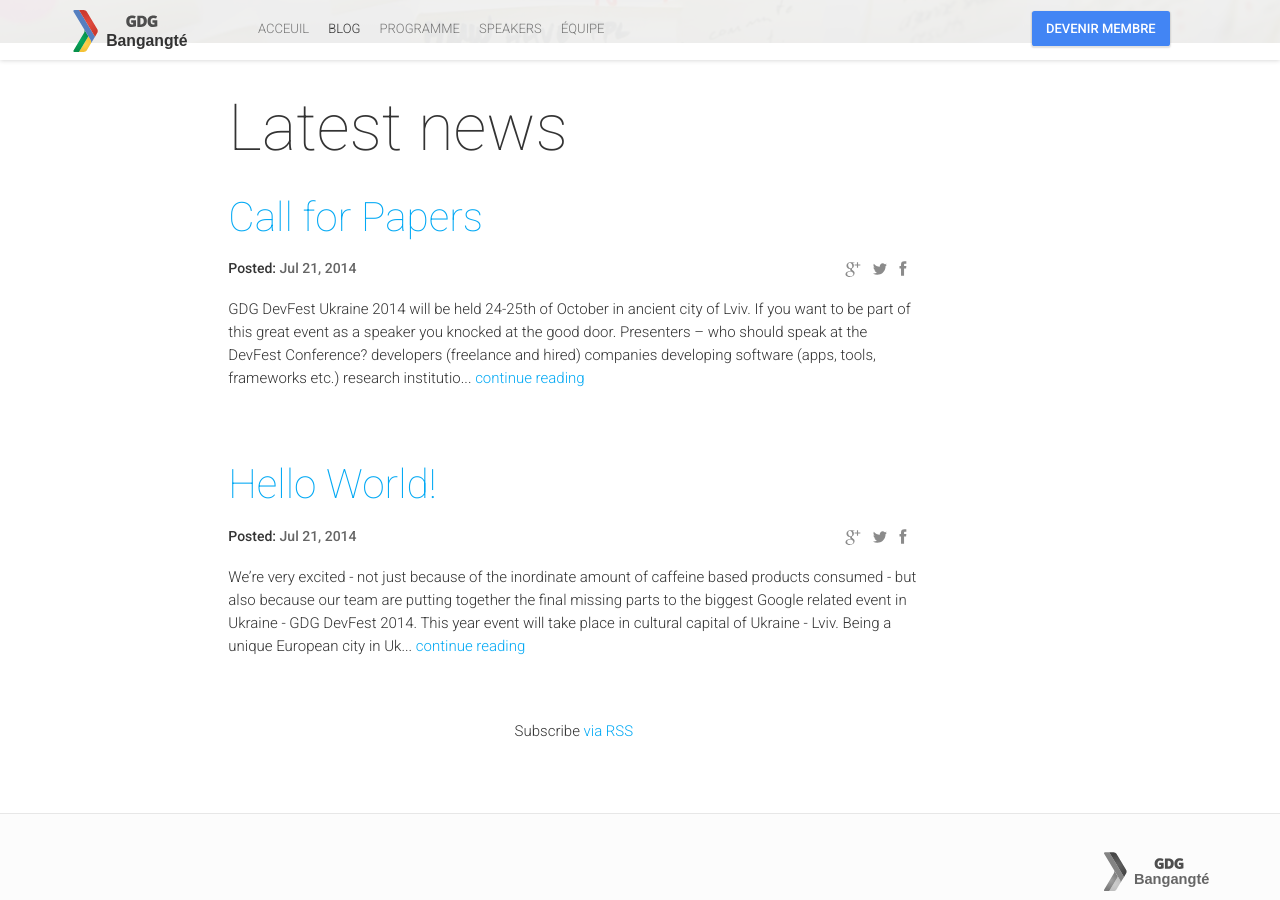
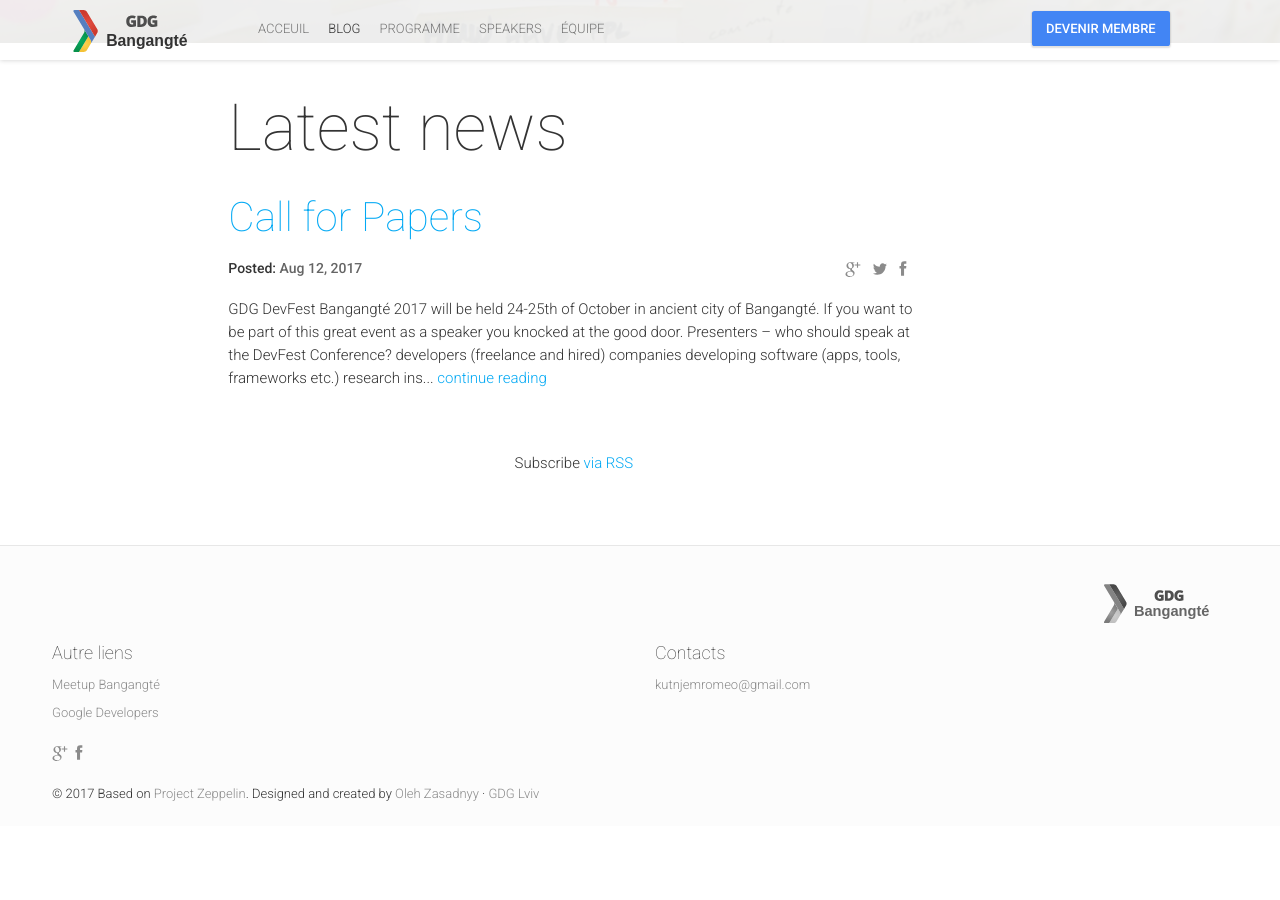
Before and after one commit to allgdg/gdgbangangte, a Jekyll site: the page built from blog.html, in a window 1280 px wide and 900 px high, scrolled down 364 px. Built offline with Jekyll 4.4.1, drawn with Linux system fonts in a browser that asks for light colours; nearby versions of some CDN libraries; comment, search, counter and statistics services are not loaded; after the commit the page ends 1190 px from its top, so only the background shows below that.

```diff
--- a/_config.yml
+++ b/_config.yml
@@ -192,7 +192,7 @@
 # Blog
 blogTitle: "Latest news"
 blogCommentsEnabled: true
-discusShortName: "devfestua"
+discusShortName: "gdg-bangante"
 
 # Speakers List Block
 showSessions: true
--- a/_posts/2014-07-21-call-for-papers.markdown
+++ b/_posts/2014-07-21-call-for-papers.markdown
@@ -1,10 +1,10 @@
 ---
 layout: post
 title:  "Call for Papers"
-date:   2014-07-21 09:00:00
+date:   2017-08-12 09:00:00
 isStaticPost: false
 ---
-GDG DevFest Ukraine 2014 will be held 24-25th of October in ancient city of Lviv. If you want to be part of this great event as a speaker you knocked at the good door.
+GDG DevFest Bangangté 2017 will be held 24-25th of October in ancient city of Bangangté. If you want to be part of this great event as a speaker you knocked at the good door.
 
 #### Presenters – who should speak at the DevFest Conference?
 
@@ -20,7 +20,7 @@
 
 ##### Android
 
-__Google I/O 2014__
+__Google I/O 2017__
 
 * Material Design
 * Migration to ART
@@ -56,12 +56,12 @@
 * Go (as a language for a Cloud Ready Apps)
 
 
-#### Please submit your proposals [here](http://bit.ly/dfua-c4p).
-__Deadline__ is September 1, 2014
+#### Please submit your proposals []().
+__Deadline__ is September 29, 2017
 
 __Please note:__ There is no guarantee that a submission will be put onto the conference agenda!<br/>
 
 The program committee picks the most interesting talk proposals and informs the selected submitters until September 15, 2014.<br/>
 
 #### Any questions?
-Email organizers at [devfest@gdg.org.ua](mailto:devfest@gdg.org.ua)
+Email organizers at [kutnjemromeo@gmail.com](mailto:kutnjemromeo@gmail.com)
--- a/_posts/2014-07-21-hello-world.markdown
+++ /dev/null
@@ -1,30 +0,0 @@
----
-layout: post
-title:  "Hello World!"
-date:   2014-07-21 08:00:00
-isStaticPost: false
----
-
-We're very excited - not just because of the inordinate amount of caffeine based products consumed -
-but also because our team are putting together
-the final missing parts to the biggest Google related event in Ukraine - [GDG DevFest 2014](http://devfest.gdg.org.ua/).
-
-This year event will take place in cultural capital of Ukraine - Lviv. Being a unique European city in Ukraine, Lviv is among top 10 cities of the world to visit in 2014 according to the travel group “The Rough Guide” and is among top 10 cities for spending weekends in Europe according to Lonely Planet. So take your time to spend weeked in last hidden gem in the Europe in company of experts and technical geeks.
-
-So should you also be excited? Well yes... and here's why!
-
-* **Attendance**: we're expecting over 350 attendees
-* **Topic**: more than 48 hours of pure Google technologies
-* **Date**: 24-25 of October, expect hackathon and workshops on a first day and conference on the second
-* **Venue**: Kinopalace Cinema - for a first time we'll make technical event in real cinema directly in the heart of the ancient city of Lviv
-* **Speakers**: we're in the process of finalising the list of speakers
-
-but we've already secured a first batch of experts:
-
-* **Dawid Ostrowski** - Developer Relation from Google, who excited about cloud technologies<br>
-* **Mateusz Herych** - Android GDE and GDG organizer from Krakow<br>
-* **Dmytro Danylyk** - developer, blogger, speaker, author of open source 1000+ star libraries <br>
-* **Roman Mazur** - speaker on various international conferences like Droidcon Eastern Europe and Ankara Developer Days<br>
-
-
-More details about speakers, DevFest Hackathon and Lviv will appear in subsequent posts, meantime like us on [Facebook](https://facebook.com/GDGLviv), follow on [Twitter](https://twitter.com/intent/user?screen_name=GDGLviv), add to circles in [Google+](https://plus.google.com/b/102444623953913144164) or subcribe to our [mailing list](http://gdg.us5.list-manage1.com/subscribe/post?u=9fc8aa205b0521b5f05fc8e1e&id=ae0fb459fc) and [RSS feed](http://devfest.gdg.org.ua/feed.xml) in order not to miss any cool stuff about festival.
```
